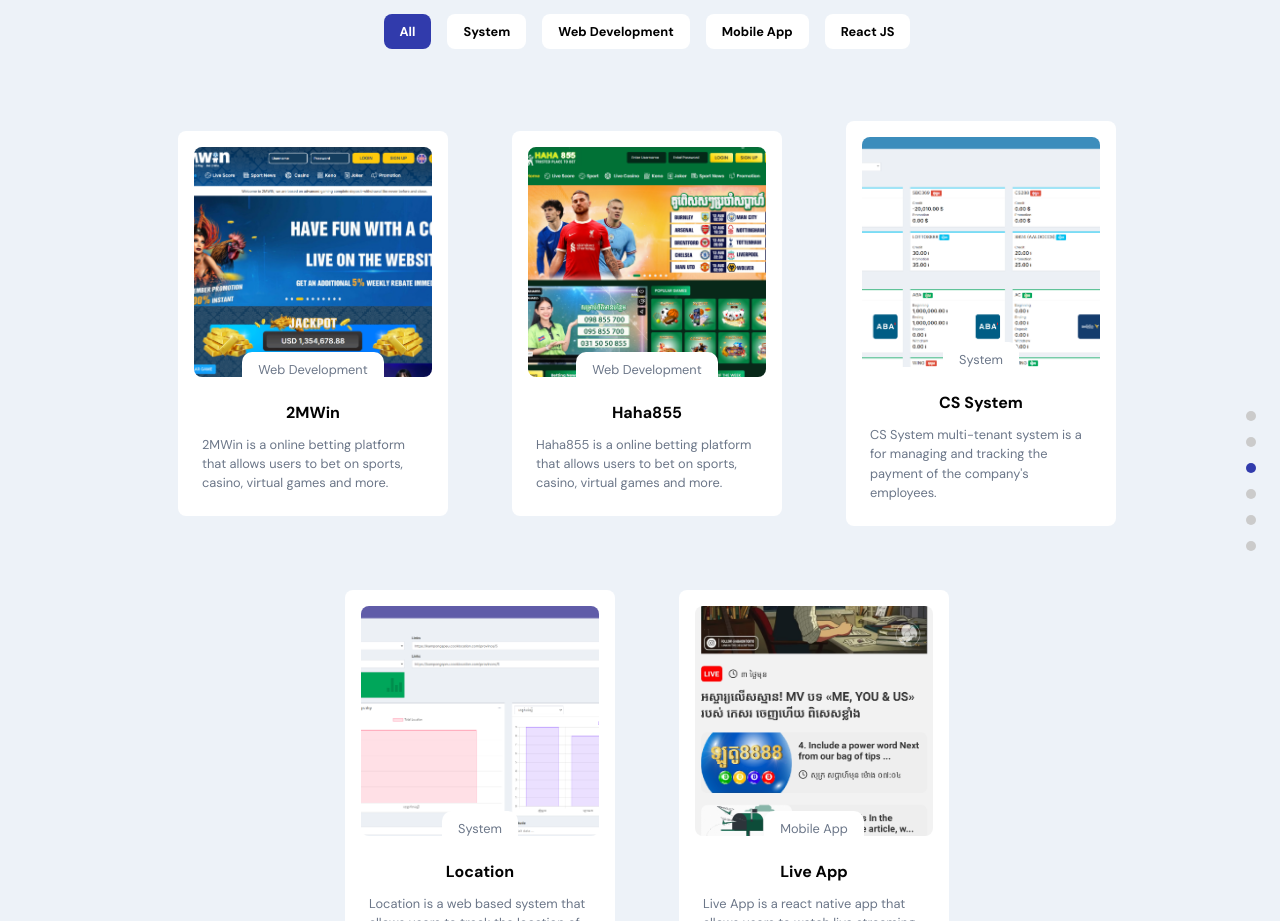
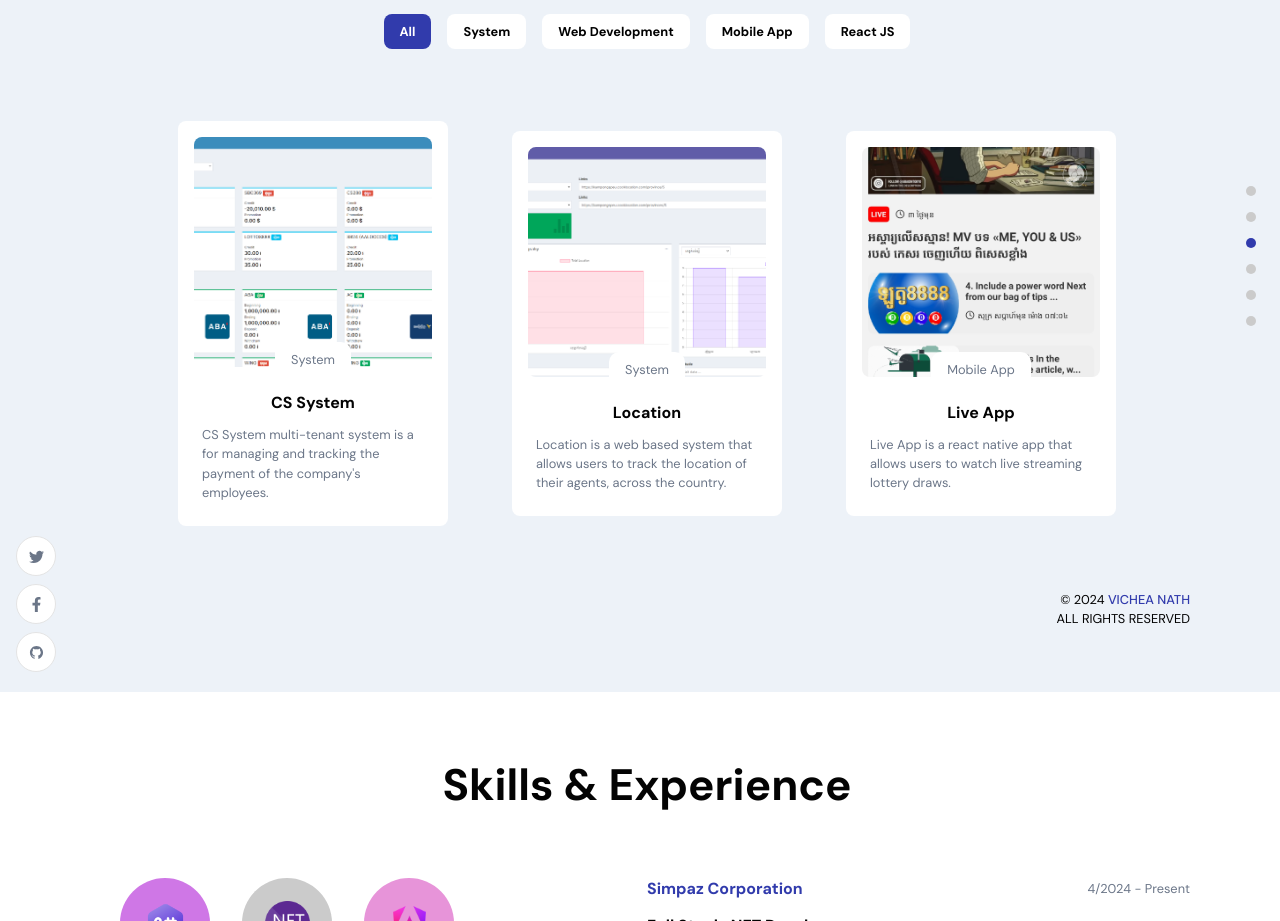
Before and after one commit to vicheanath/vicheanath.github.io, a React (Vite) app: page / in a window 1280 px wide. Shown: the part 1780-2701 px from the top of the page. Built offline with nearby package versions, Linux system fonts and the light colour scheme.

Commit message:
Update data.ts

```diff
--- a/src/container/Work/data.ts
+++ b/src/container/Work/data.ts
@@ -63,25 +63,6 @@
 
 export const worksData: Work[] = [
   new Work(
-    "2MWin",
-    "2MWin is a online betting platform that allows users to bet on sports, casino, virtual games and more.",
-    _2mwin,
-    "https://2mwin.com",
-    "https://2mwin.com",
-    [Tag.WEB_DEVELOPMENT, Tag.WEB_DEVELOPMENT],
-    [".NET Core", "MVC", "SQL Server", "JQuery", "Bootstrap"]
-  ),
-  new Work(
-    "Haha855",
-    "Haha855 is a online betting platform that allows users to bet on sports, casino, virtual games and more.",
-    haha855,
-    "https://855haha.com",
-    "https://855haha.com",
-    [Tag.WEB_DEVELOPMENT, Tag.REACT_JS],
-    [".NET Core", "React JS", "SQL Server"]
-  ),
-
-  new Work(
     "CS System",
     "CS System multi-tenant system is a for managing and tracking the payment of the company's employees.",
     cssystem,
```
